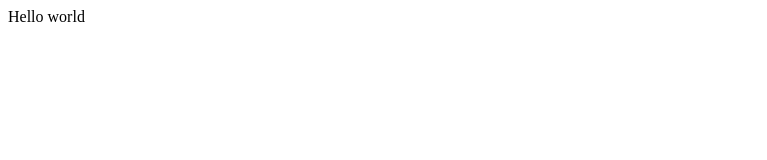
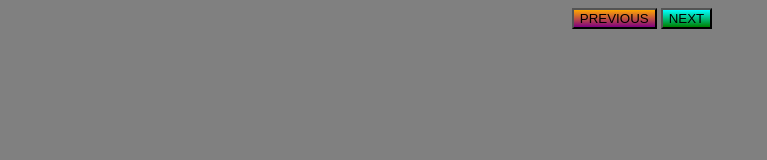
Before and after one commit to Baby-Yoda20/Slideshow, a plain HTML site: page index.html in a window 1280 px wide. Shown: the whole page, without its empty margins (0-767 px from the left). Drawn offline with Linux system fonts and the light colour scheme.

Commit message:
implemented css

```diff
--- a/index.html
+++ b/index.html
@@ -7,7 +7,9 @@
     <link href="style.css" rel="stylesheet" type="text/css" />
   </head>
   <body>
-    Hello world
+   <img src="" alt="" id = "image">
+  <button id = "previous">PREVIOUS</button>
+  <button id = "next">NEXT</button>
     <script src="script.js"></script>
   </body>
 </html>
--- a/script.js
+++ b/script.js
@@ -0,0 +1 @@
+image_array = ["https://tinyurl.com/2rd7yzva","https://tinyurl.com/yjjnv3ed","https://tinyurl.com/ycxxh6n6"]
--- a/style.css
+++ b/style.css
@@ -0,0 +1,12 @@
+body{
+  background-color: gray;
+  text-align: center;
+}
+
+#next{
+background-image: linear-gradient(to bottom, cyan, green);
+}
+
+#previous{
+background-image: linear-gradient(to bottom, orange, purple);
+}
```
